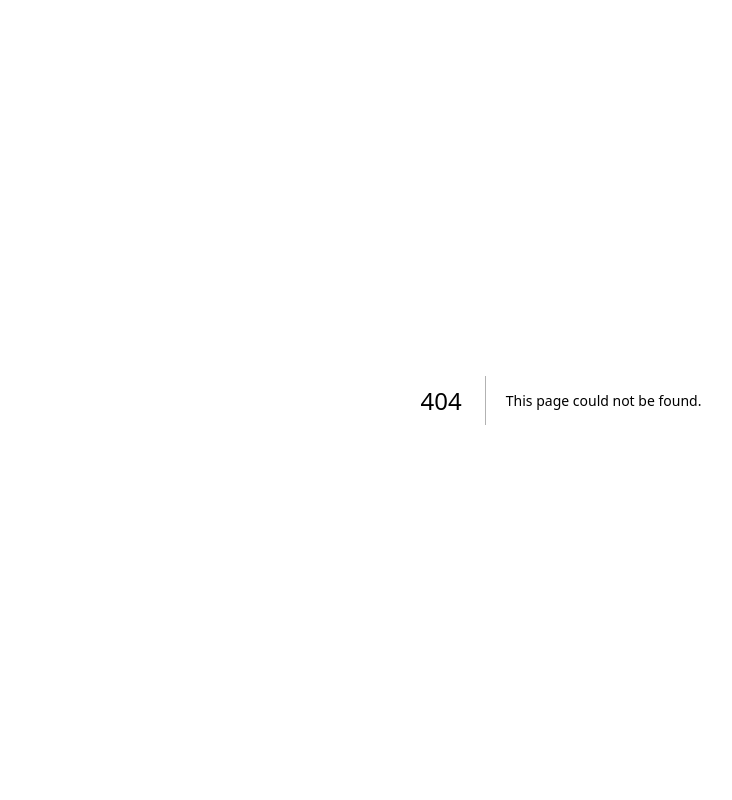
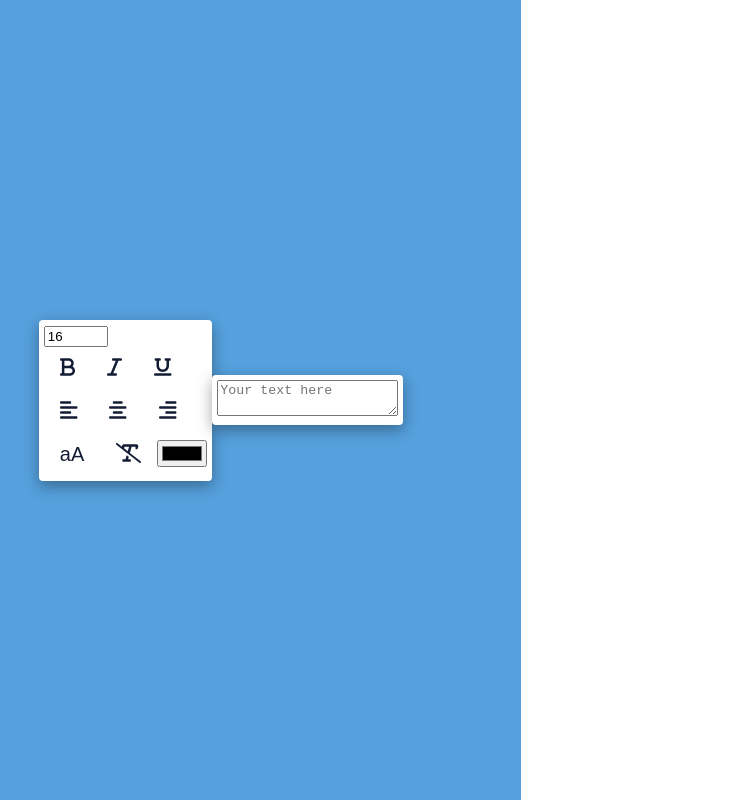
Before and after one commit to Neleac/blossom, a Next.js app: page /journal_entry in a window 1280 px wide. Before the commit this address had no page. Shown: the whole page, without its empty margins (79-811 px from the left). Built offline with nearby package versions, Linux system fonts and the light colour scheme.

Commit message:
creating toolbar

```diff
--- a/package.json
+++ b/package.json
@@ -9,6 +9,12 @@
     "lint": "next lint"
   },
   "dependencies": {
+    "@fortawesome/fontawesome": "^1.1.8",
+    "@fortawesome/fontawesome-free": "^6.2.1",
+    "@fortawesome/fontawesome-svg-core": "^6.2.1",
+    "@fortawesome/free-regular-svg-icons": "^6.2.1",
+    "@fortawesome/free-solid-svg-icons": "^6.2.1",
+    "@fortawesome/react-fontawesome": "^0.2.0",
     "eslint": "8.27.0",
     "eslint-config-next": "13.0.2",
     "next": "13.0.2",
--- a/pages/_app.js
+++ b/pages/_app.js
@@ -1,4 +1,7 @@
 import '../styles/globals.css'
+import { config } from '@fortawesome/fontawesome-svg-core'
+import '@fortawesome/fontawesome-svg-core/styles.css'
+config.autoAddCss = false
 
 function MyApp({ Component, pageProps }) {
   return <Component {...pageProps} />
--- a/pages/index.js
+++ b/pages/index.js
@@ -65,6 +65,11 @@ export default function Home() {
         <a href="/register">
           <h2>SIGN UP</h2>
         </a>
+
+        <a href="/journalentry">
+          <h2>JOURNAL ENTRY</h2>
+        </a>
+
       </main>
 
       <footer className={styles.footer}>
--- /dev/null
+++ b/pages/journal_entry.js
@@ -0,0 +1,70 @@
+import styles from '../styles/JournalEntry.module.css'
+
+
+import {FontAwesomeIcon} from '@fortawesome/react-fontawesome'
+import {
+    faBold,
+    faItalic,
+    faUnderline,
+    faAlignLeft,
+    faAlignCenter,
+    faAlignRight,
+    faTextSlash,
+} from '@fortawesome/free-solid-svg-icons'
+
+
+
+
+function JournalEntry() {
+    return (
+        <div id={styles.section}>
+        <div id={styles.body}>
+            <div className={styles.row}>
+                <div className={styles.col}>
+                    <div className= {`{styles.first} {styles.box}`}>
+                        <input className="input" id="font-size" type="number" value="16" min="1" max="100" onChange="f1(this)" />
+                    </div>
+                    <div className={`{styles.second} {styles.box}`}>
+                        <button className={styles.button} type="button">
+                        <FontAwesomeIcon icon={faBold}/>
+                        </button>
+                        <button className={styles.button} type="button">
+                        <FontAwesomeIcon icon={faItalic}/>
+                        </button>
+                        <button className={styles.button} type="button">
+                        <FontAwesomeIcon icon={faUnderline}/>
+                        </button>
+                    </div>
+                    <div className={`{styles.third} {styles.box}`}>
+                        <button className={styles.button} type="button">
+                        <FontAwesomeIcon icon={faAlignLeft}/>
+                        </button>
+                        <button className={styles.button} type="button">
+                        <FontAwesomeIcon icon={faAlignCenter}/>
+                        </button>
+                        <button className={styles.button} type="button">
+                        <FontAwesomeIcon icon={faAlignRight}/>
+                        </button>
+                    </div>
+                    <div className={`{styles.fourth} {styles.box}`}>
+                        <button className={styles.button} type="button">aA</button>
+                        <button className={styles.button} type="button">
+                        <FontAwesomeIcon icon={faTextSlash}/>
+                        </button>
+                        <input className="input" type="color"/>
+                    </div>
+                </div>
+            </div>
+            <br />
+                <div className={styles.row}>
+                    <div className={styles.col}>
+                        <textarea id={styles.textarea} placeholder="Your text here "></textarea>
+                    </div>
+                </div>
+        </div>
+        </div>
+
+    )
+}
+
+export default JournalEntry
--- /dev/null
+++ b/styles/JournalEntry.module.css
@@ -0,0 +1,86 @@
+
+#section {
+    height: 500px;
+    width: 600px;
+}
+
+
+#body {
+    background: #55a0dd;
+    height: 100vh;
+    width: 100%;
+    display: flex;
+    justify-content: center;
+    align-items: center;
+}
+
+.col {
+    background-color: #fff;
+    width: 100%;
+    border-radius: 4px;
+    padding: 5px;
+    box-shadow: #00000059 0px 5px 15px;
+}
+
+.box {
+    display: inline-block;
+    padding: 0 5px;
+}
+
+.first {
+    border-right: 2px solid #40576d33;
+}
+
+.input {
+    outline: none;
+    border: none;
+    width: 50px;
+    color: #131c35;
+    font-size: 24px;
+    padding: 10px 0px;
+    margin-left: 10px;
+}
+
+.second {
+    border-right: 2px solid #40576d33;
+}
+
+.button {
+    border: none;
+    color: #131c35;
+    font-size: 20px;
+    font-weight: 300;
+    background-color: transparent;
+    padding: 10px 16px;
+    border-radius: 3px;
+    cursor: pointer;
+    user-select: none;
+}
+
+.button:hover {
+    background-color: #40576d1a;
+}
+
+.button.active {
+    background-color: #73b1e333;
+    color: #5271ff;
+}
+
+.third {
+    border-right: 2px solid #40576d33;
+}
+
+.third button:focus {
+    background-color: #73b1e333;
+    color: #5271ff;
+}
+
+#textarea1 {
+    width: 100%;
+    height: 400px;
+    padding: 10px;
+    border-radius: 3px;
+    outline: none;
+    border: none;
+    resize: vertical;
+}
```
Also changed, not shown: 2 other files (tests, documents, lock files or other folders).
